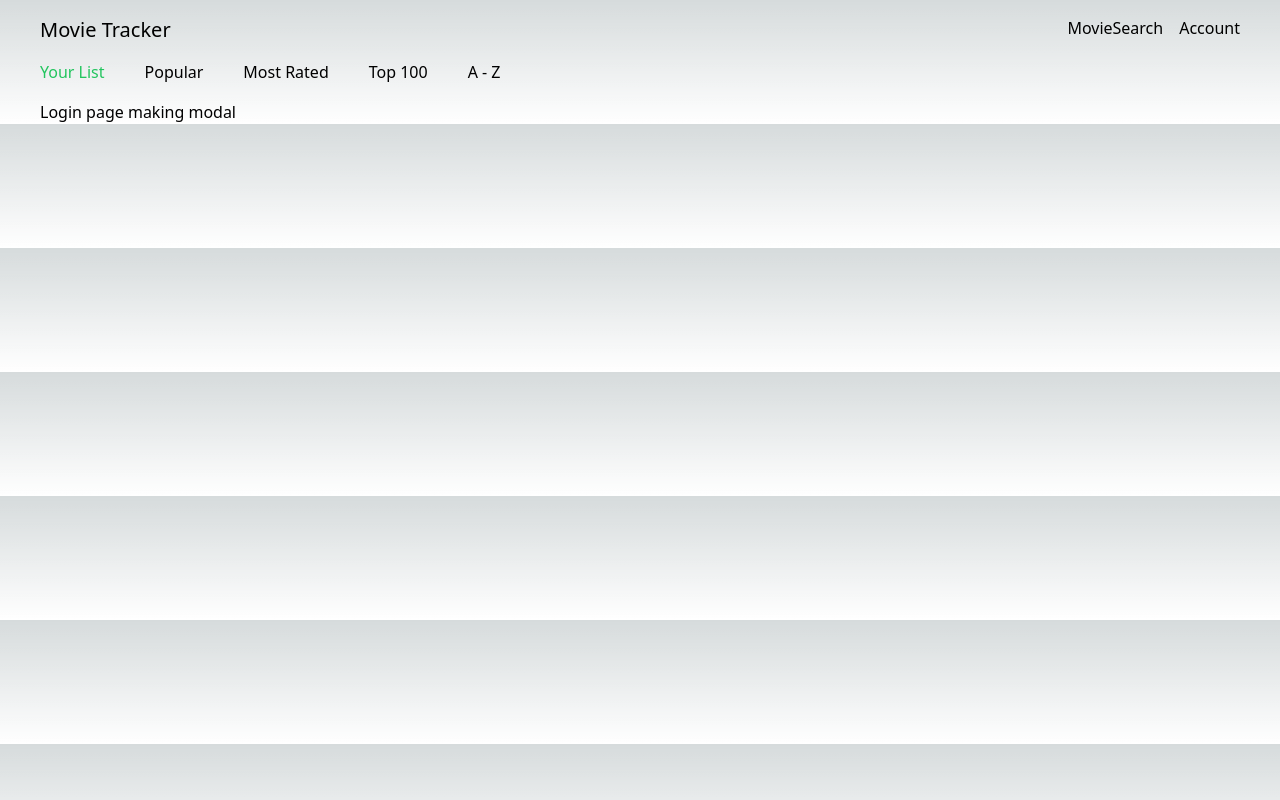
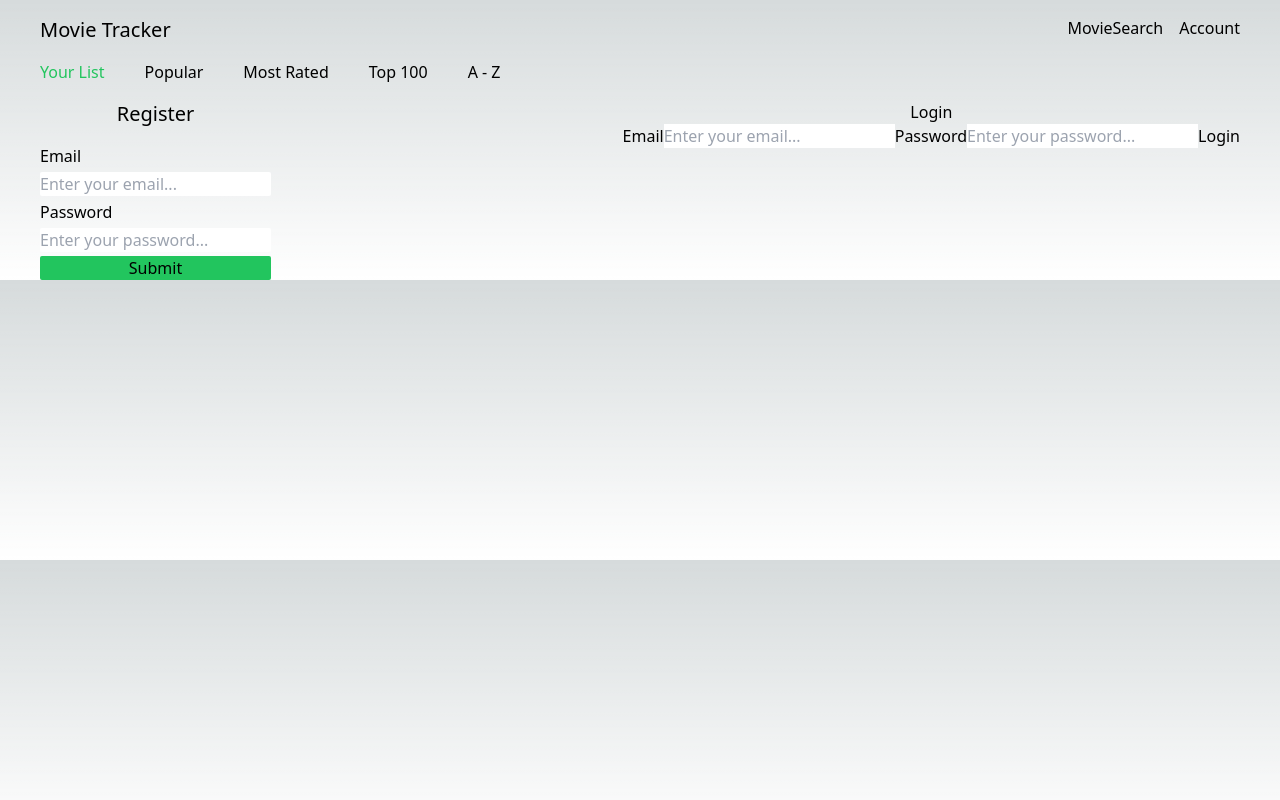
Before and after one commit to sunnybhandal/Movie-Tracker, a Next.js app: page /login in a window 1280 px wide. Built offline with nearby package versions, Linux system fonts and the light colour scheme.

Commit message:
basic login page setup

```diff
--- /dev/null
+++ b/app/api/register.jsx
@@ -0,0 +1,16 @@
+import connect from "@/lib/mongodb";
+import User from "../../model/schema";
+
+connect();
+
+export default async function register(req, res) {
+  try {
+    const user = await User.create(req.body);
+    res.redirect("/");
+    if (!user) {
+      return res.json({ code: "User not created" });
+    }
+  } catch (error) {
+    res.status(400).json({ status: "Not able to create new user" });
+  }
+}
--- a/app/components/Header.jsx
+++ b/app/components/Header.jsx
@@ -3,15 +3,20 @@ import React from "react";
 import MovieSearch from "./MovieSearch";
 import { useRouter } from "next/navigation";
 
-export default function Header() {
+export default function Header({ setPage }) {
   const router = useRouter();
+
+  const handleAccount = () => {
+    router.push("/login");
+    setPage("");
+  };
   return (
     <div className="flex justify-between pt-4">
       <h1 className="text-xl cursor-pointer">Movie Tracker</h1>
       <div className="flex space-x-4">
         <MovieSearch />
         <p
-          onClick={() => router.push("/login")}
+          onClick={handleAccount}
           className="hover:text-green-500 cursor-pointer"
         >
           Account
--- a/app/components/Navbar.jsx
+++ b/app/components/Navbar.jsx
@@ -1,10 +1,6 @@
-"use client";
 import Link from "next/link";
-import { useState } from "react";
 
-export default function NavBar() {
-  const [page, setPage] = useState("yourList");
-
+export default function NavBar({ page, setPage }) {
   return (
     <div>
       <div className="flex space-x-10">
--- a/app/layout.jsx
+++ b/app/layout.jsx
@@ -1,21 +1,25 @@
+"use client";
 import NavBar from "./components/Navbar";
 import "./globals.css";
 import { Inter } from "next/font/google";
 import Header from "./components/Header";
+import { useState } from "react";
 
 const inter = Inter({ subsets: ["latin"] });
 
-export const metadata = {
-  title: "Create Next App",
-  description: "Generated by create next app",
-};
+// export const metadata = {
+//   title: "Create Next App",
+//   description: "Generated by create next app",
+// };
 
 export default function RootLayout({ children }) {
+  const [page, setPage] = useState("yourList");
+
   return (
     <html lang="en">
       <body className="mx-10 space-y-4">
-        <Header />
-        <NavBar />
+        <Header setPage={setPage} />
+        <NavBar page={page} setPage={setPage} />
         <main>{children}</main>
       </body>
     </html>
--- a/app/login/page.jsx
+++ b/app/login/page.jsx
@@ -1,5 +1,50 @@
 import React from "react";
 
 export default function LoginPage() {
-  return <div>Login page making modal</div>;
+  return (
+    <div className="flex justify-between ">
+      <div>
+        <h1 className="text-center pb-4 text-xl">Register</h1>
+        <form action="/api/register" method="post">
+          <div className="flex flex-col space-y-1">
+            <label>Email</label>
+            <input
+              className="text-black rounded-sm"
+              type="email"
+              name="email"
+              placeholder="Enter your email..."
+            />
+            <label>Password</label>
+            <input
+              className="text-black rounded-sm"
+              name="password"
+              type="password"
+              placeholder="Enter your password..."
+            />
+            <button className="bg-green-500 rounded-sm">Submit</button>
+          </div>
+        </form>
+      </div>
+      <div>
+        <h1 className="text-center">Login</h1>
+        <form>
+          <label>Email</label>
+          <input
+            className="text-black"
+            name="email"
+            type="email"
+            placeholder="Enter your email..."
+          />
+          <label>Password</label>
+          <input
+            className="text-black"
+            name="password"
+            type="password"
+            placeholder="Enter your password..."
+          />
+          <button>Login</button>
+        </form>
+      </div>
+    </div>
+  );
 }
--- a/app/page.jsx
+++ b/app/page.jsx
@@ -1,7 +1,5 @@
 "use client";
-import MovieSearch from "./components/MovieSearch";
 import Movies from "./components/Movies";
-import Navbar from "./components/Navbar";
 import LoadingPage from "./loading";
 import { useState, useEffect } from "react";
 const API_URL =
--- /dev/null
+++ b/lib/mongodb.jsx
@@ -0,0 +1,14 @@
+import mongoose from "mongoose";
+
+const connection = {};
+
+async function connect() {
+  if (connection.isConnected) {
+    return;
+  }
+  const db = await mongoose.connect(process.env.MONGODB_URI);
+
+  connection.isConnected = db.connections[0].readyState;
+}
+
+export default connect;
--- /dev/null
+++ b/model/schema.jsx
@@ -0,0 +1,11 @@
+import mongoose from "mongoose";
+
+const userSchema = new mongoose.Schema({
+  email: { type: String, required, unique },
+  password: {
+    type: String,
+    required,
+  },
+});
+
+module.exports = mongoose.models.User || mongoose.model("User", userSchema);
--- a/package.json
+++ b/package.json
@@ -10,6 +10,7 @@
   },
   "dependencies": {
     "autoprefixer": "10.4.14",
+    "mongoose": "^7.1.1",
     "next": "13.4.1",
     "next-auth": "^4.22.1",
     "postcss": "8.4.23",
```
Also changed, not shown: 1 other file (tests, documents, lock files or other folders).
